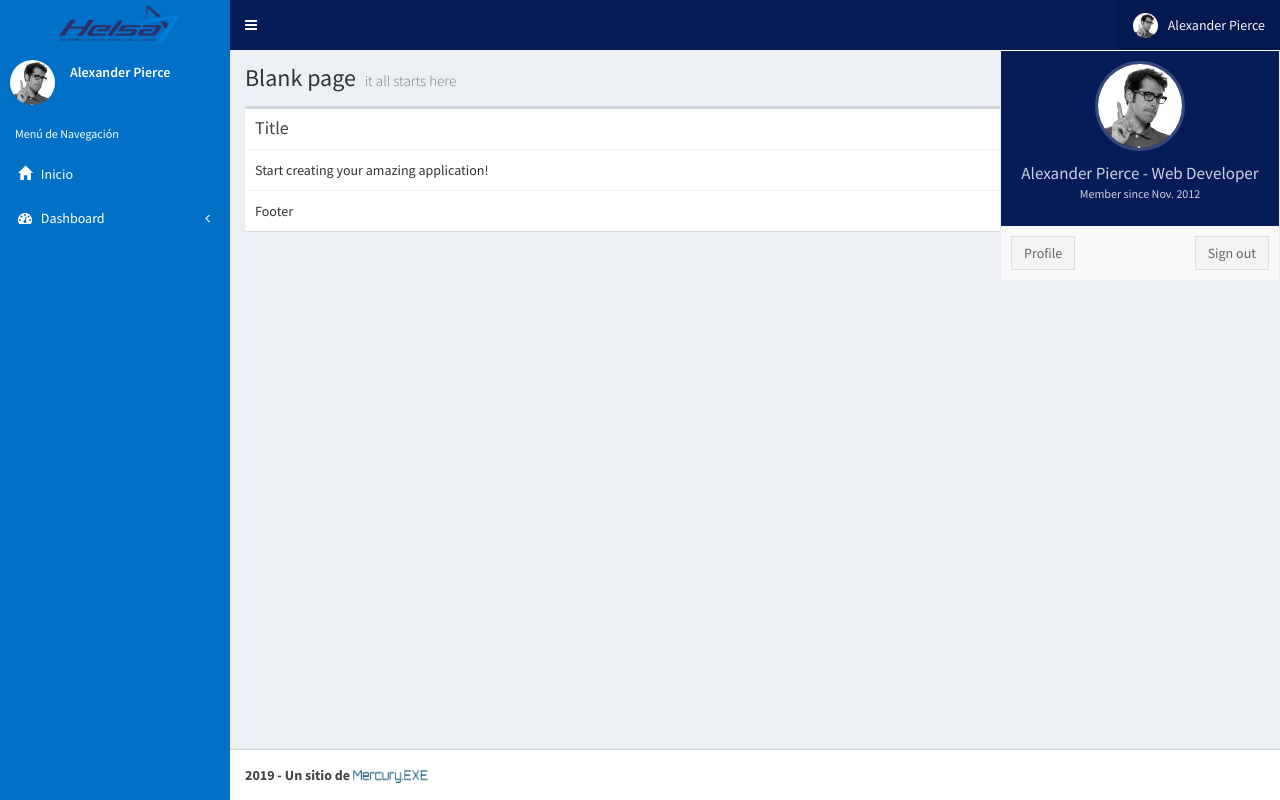
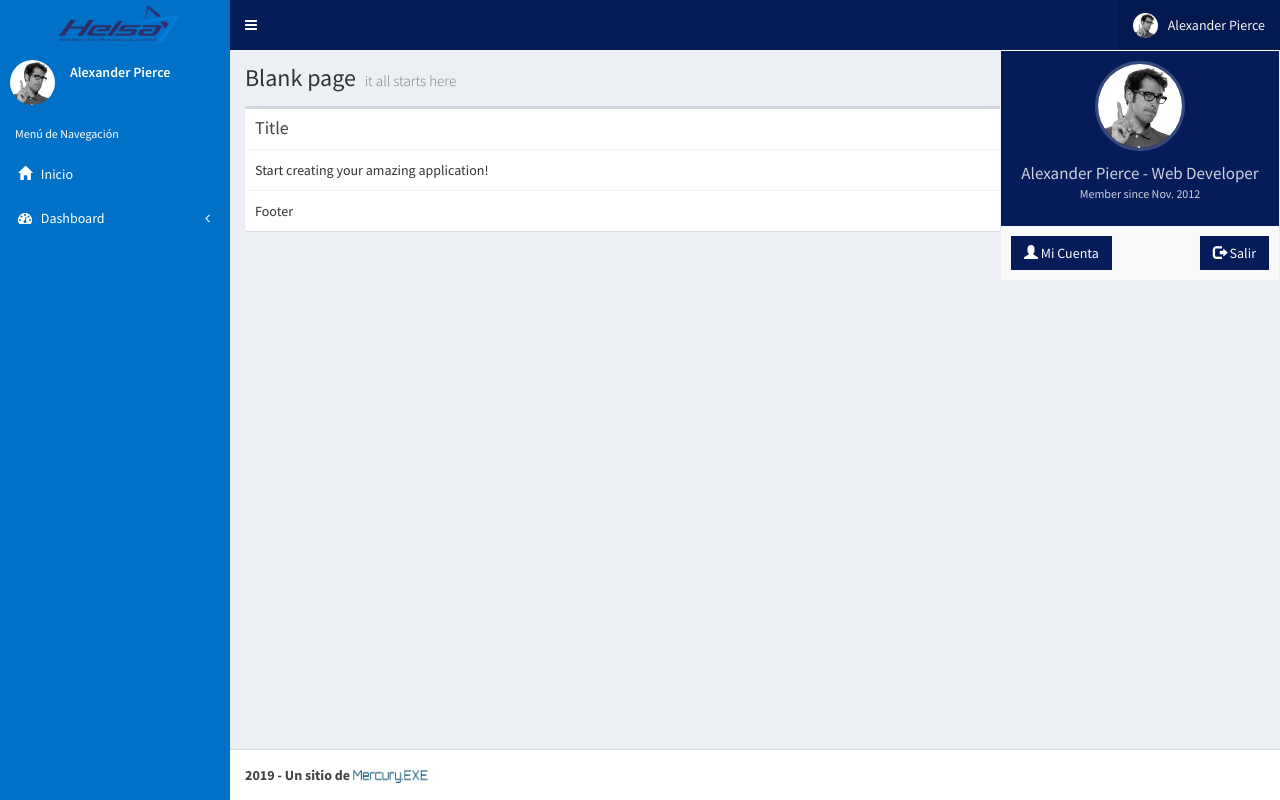
Before and after one commit to gda1998/helsa, a PHP site: page /pages/inicio.php in a window 1280 px wide, after a click on "Alexander Pierce". Run offline with PHP 8.4, Linux system fonts and the light colour scheme; some libraries are stand-ins or nearby versions.

Commit message:
Pequeños cambios de diseño en inicio.php

```diff
--- a/dist/css/EstilosPersonales.css
+++ b/dist/css/EstilosPersonales.css
@@ -12,3 +12,12 @@
 #logoMercury{
     width: 75px;
 }
+
+.btnMenuFooter{
+    background-color: #051C59;
+    color: #fff;
+}
+.btnMenuFooter:hover{
+    background-color: #041441;
+    color: #fff;
+}
--- a/views/header.php
+++ b/views/header.php
@@ -39,10 +39,10 @@ $header = '
           <!-- Menu Footer-->
           <li class="user-footer">
             <div class="pull-left">
-              <a href="#" class="btn btn-default btn-flat">Profile</a>
+              <a href="#" class="btn btn btn-flat btnMenuFooter"><i class="glyphicon glyphicon-user"></i> Mi Cuenta</a>
             </div>
             <div class="pull-right">
-              <a href="#" class="btn btn-default btn-flat">Sign out</a>
+              <a href="#" class="btn btn btn-flat btnMenuFooter"><i class="glyphicon glyphicon-log-out"></i> Salir</a>
             </div>
           </li>
         </ul>
```
